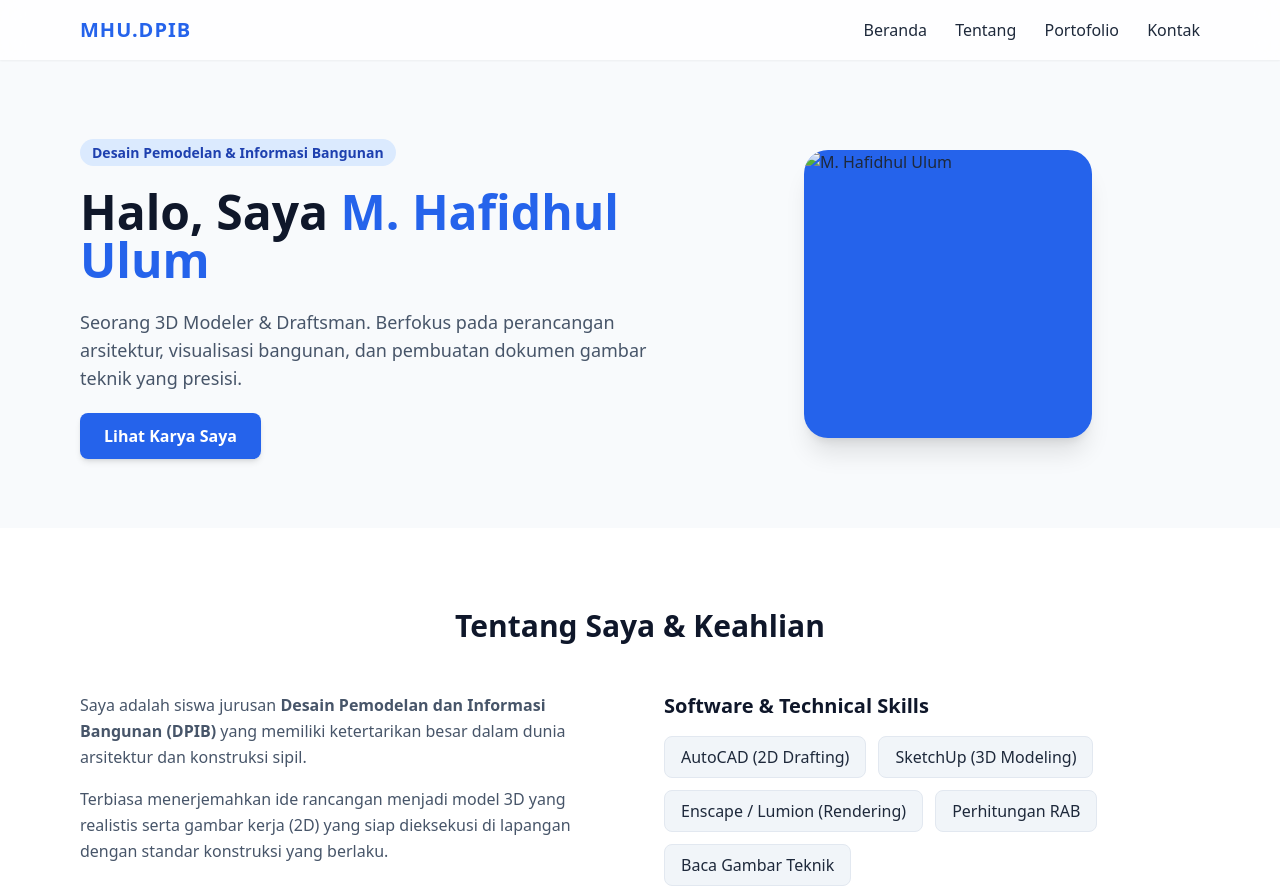
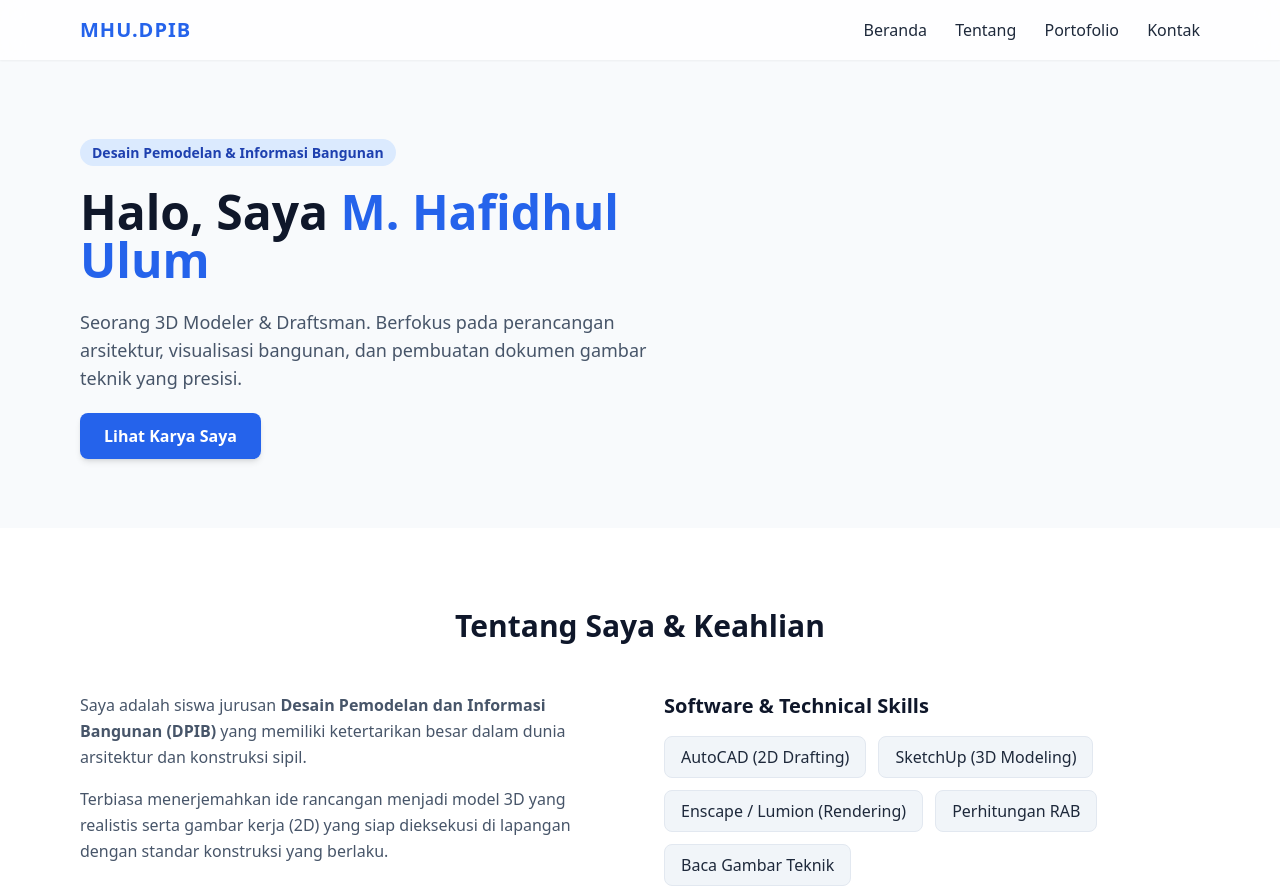
Before and after one commit to izululum6-rgb/portfolio-hafidh, a website: page public/index.html in a window 1280 px wide. Shown: the top 889 px of the page. Drawn offline with nearby package versions, Linux system fonts and the light colour scheme; no server answers.

Commit message:
Kotak foto profil resmi dihapus

```diff
--- a/public/index.html
+++ b/public/index.html
@@ -33,9 +33,7 @@
                 <a href="#portfolio" class="bg-blue-600 text-white px-6 py-3 rounded-lg font-semibold shadow-md hover:bg-blue-700 transition">Lihat Karya Saya</a>
             </div>
         </div>
-        <div class="w-72 h-72 bg-blue-600 rounded-3xl overflow-hidden shadow-xl mx-auto flex items-center justify-center">
-            <img src="/221110.jpg" alt="M. Hafidhul Ulum" class="w-full h-full object-cover">
-        </div>
+
     </section>
 
     <section id="about" class="bg-white py-20">
```
